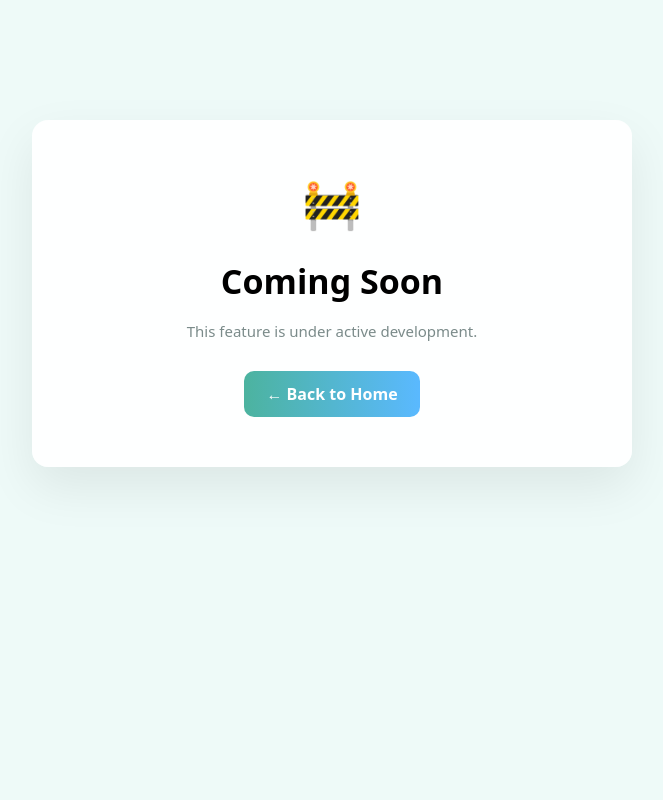
After one commit to recursivezero/tiny, a Flask app: page /coming-soon in a window 1280 px wide. The commit adds this page. Shown: the whole page, without its empty margins (308-971 px from the left). Run offline with Flask 3, Linux system fonts and the light colour scheme; parts of the project's set-up code (start-up, migrations or seed data) failed here and were passed over.

Commit message:
"refactor: app folder structure

```diff
--- a/app/app.py
+++ b/app/app.py
@@ -1,52 +1,15 @@
 import datetime
-import json
-import os
-from warnings import catch_warnings
-import qrcode
+from app.qr import generate_qr_with_logo
 from dotenv import load_dotenv
-from flask import (Flask,jsonify,redirect,render_template,request,send_file,session, url_for)
+from flask import Flask, redirect, render_template, request, session, url_for
 from app.utils.helper import generate_code, is_valid_url, sanitize_url
-from PIL import Image
-from pymongo import MongoClient
+from app.db.data import urls
 
 load_dotenv()
 
 
-def generate_qr_with_logo(data, filename):
-    qr = qrcode.QRCode(
-        error_correction=qrcode.constants.ERROR_CORRECT_H,
-        box_size=20,
-        border=1,
-    )
-    qr.add_data(data)
-    qr.make(fit=True)
-
-    qr_img = qr.make_image(fill_color="black", back_color="white").convert("RGB")
-
-    logo = Image.open("app/static/images/logo.png")
-
-    qr_width, qr_height = qr_img.size
-    logo_size = qr_width // 3
-    logo = logo.resize((logo_size, logo_size))
-
-    pos = ((qr_width - logo_size) // 2, (qr_height - logo_size) // 2)
-
-    qr_img.paste(logo, pos, mask=logo if logo.mode == "RGBA" else None)
-
-    save_path = f"app/static/qr/{filename}"
-    qr_img.save(save_path)
-
-    return save_path
-
-
 app = Flask(__name__)
 app.secret_key = "super-secret-key"
-
-MONGO_URI = os.getenv("MONGO_URI")
-client = MongoClient(MONGO_URI)
-
-db = client["url_shortener"]
-urls = db["urls"]
 
 
 @app.route("/", methods=["GET", "POST"])
@@ -138,142 +101,6 @@ def delete_url(short_code):
     return "", 204
 
 
-@app.route("/admin", methods=["GET", "POST"])
-def admin_page():
-    if request.method == "POST":
-        if "json_file" not in request.files:
-            return "No file uploaded!", 400
-
-        json_file = request.files["json_file"]
-
-        if json_file.filename == "":
-            return "Please select a JSON file", 400
-
-        if not json_file.filename.lower().endswith(".json"):
-            return "Invalid file type! Only .json allowed", 400
-
-        try:
-            data = json.load(json_file)
-        except:
-            return "Invalid JSON format!", 400
-
-        if not isinstance(data, list):
-            return "JSON must contain a list of objects", 400
-
-        required_fields = [
-            "short_code",
-            "original_url",
-            "created_at",
-            "visit_count",
-            "meta",
-        ]
-
-        for index, item in enumerate(data):
-            if not isinstance(item, dict):
-                return f"Item {index} must be an object", 400
-            for f in required_fields:
-                if f not in item:
-                    return f"Missing field '{f}' at index {index}", 400
-            if not item["original_url"].startswith(("http://", "https://")):
-                return f"Invalid URL at index {index}", 400
-
-            try:
-                datetime.datetime.fromisoformat(item["created_at"])
-            except:
-                return f"Invalid created_at timestamp at index {index}", 400
-
-            if not isinstance(item["visit_count"], int):
-                return f"visit_count must be integer at index {index}", 400
-
-            if not isinstance(item["meta"], dict):
-                return f"meta must be dictionary at index {index}", 400
-        for item in data:
-            created_at = datetime.datetime.fromisoformat(item["created_at"])
-            existing = urls.find_one({"short_code": item["short_code"]})
-            if existing:
-                urls.update_one(
-                    {"short_code": item["short_code"]},
-                    {
-                        "$set": {
-                            "visit_count": max(
-                                existing["visit_count"], item["visit_count"]
-                            )
-                        }
-                    },
-                )
-            else:
-                urls.insert_one(
-                    {
-                        "short_code": item["short_code"],
-                        "original_url": item["original_url"],
-                        "created_at": created_at,
-                        "visit_count": item["visit_count"],
-                        "meta": item["meta"],
-                    }
-                )
-
-    all_urls = list(urls.find().sort("created_at", -1))
-    return render_template("admin.html", urls=all_urls)
-
-
-@app.route("/export")
-def export_json():
-    export = []
-    for u in urls.find():
-        export.append(
-            {
-                "short_code": u["short_code"],
-                "original_url": u["original_url"],
-                "created_at": u["created_at"].isoformat(),
-                "visit_count": u["visit_count"],
-                "meta": u["meta"],
-            }
-        )
-
-    path = "urls_export.json"
-    with open(path, "w") as f:
-        json.dump(export, f, indent=4)
-
-    return send_file(path, as_attachment=True)
-
-
-@app.route("/api/shorten", methods=["POST"])
-def api_shorten_url():
-    data = request.get_json()
-
-    if not data or "url" not in data:
-        return jsonify({"success": False, "error": "URL is required"}), 400
-
-    original_url = sanitize_url(data["url"])
-
-    if not is_valid_url(original_url):
-        return jsonify(
-            {
-                "success": False,
-                "error": "Invalid URL. Must start with http:// or https://",
-            }
-        ), 400
-
-    short_code = generate_code()
-    while urls.find_one({"short_code": short_code}):
-        short_code = generate_code()
-
-    urls.insert_one(
-        {
-            "short_code": short_code,
-            "original_url": original_url,
-            "created_at": datetime.datetime.utcnow(),
-            "visit_count": 0,
-        }
-    )
-
-    short_url = request.host_url + short_code
-
-    return jsonify(
-        {
-            "success": True,
-            "original_url": original_url,
-            "short_url": short_url,
-            "short_code": short_code,
-        }
-    ), 201
+@app.route("/coming-soon")
+def coming_soon():
+    return render_template("coming-soon.html")
--- a/app/static/style.css
+++ b/app/static/style.css
@@ -1,5 +1,6 @@
 html,
 body {
+  height: 100%;
   margin: 0;
   font-family: Arial;
   padding: 0;
@@ -19,6 +20,12 @@ input {
 .admin-box {
   margin: 120px auto 60px;
   /* space from header + footer */
+}
+.app-layout {
+  min-height: calc(100vh - var(--header-height));
+  display: flex;
+  flex-direction: column;
+  margin-top: var(--header-height);
 }
 button {
   padding: 8px;
@@ -234,6 +241,7 @@ body.dark-theme section {
 }
 
 :root {
+  --header-height: 55px;
   --bg: #eefaf8;
   --card: rgba(255, 255, 255, 0.95);
   --muted: #7b8b8a;
@@ -263,11 +271,16 @@ body.dark-theme {
 
 .page {
   flex: 1;
-  padding-top: 64px;
   display: flex;
   flex-direction: column;
   align-items: center;
-  padding: 60px 30px;
+
+  padding-top: 80px;
+  /* header height */
+  padding-bottom: 20px;
+  padding-left: 30px;
+  padding-right: 30px;
+
   gap: 28px;
 }
 
@@ -498,8 +511,10 @@ footer {
 .app-footer {
   background: white;
   color: #e5e7eb;
-  padding: 10px 10px;
+  padding: 8px 10px;
   margin-top: auto;
+  position: relative;
+
 }
 .dark-theme .app-footer {
   background: linear-gradient(180deg, #0b1220, #050b14);
@@ -729,5 +744,63 @@ td {
 }
 
 .recent-table-wrapper {
-  margin-bottom: 80px;
+  margin-bottom: 20px;
 }
+/* =========================
+   Coming Soon Page
+========================= */
+
+.coming-soon-page {
+  display: flex;
+  align-items: center;
+  justify-content: center;
+  padding: 120px 20px 60px;
+}
+
+.coming-soon-card {
+  max-width: 520px;
+  width: 100%;
+  background: var(--card);
+  border-radius: 16px;
+  padding: 50px 40px;
+  text-align: center;
+  box-shadow: 0 20px 50px rgba(0, 0, 0, 0.08);
+}
+
+.coming-icon {
+  font-size: 48px;
+  margin-bottom: 18px;
+}
+
+.coming-soon-card h1 {
+  font-size: 34px;
+  margin-bottom: 14px;
+  color: #000;
+}
+
+.dark-theme .coming-soon-card h1 {
+  color: #fff;
+}
+
+.coming-soon-card p {
+  font-size: 15px;
+  color: var(--muted);
+  line-height: 1.6;
+  margin-bottom: 28px;
+}
+
+.coming-btn {
+  display: inline-block;
+  padding: 12px 22px;
+  border-radius: 10px;
+  background: var(--accent-grad);
+  color: #fff;
+  font-weight: 700;
+  text-decoration: none;
+  transition: 0.25s ease;
+}
+
+.coming-btn:hover {
+  transform: scale(1.05);
+  box-shadow: 0 12px 28px rgba(77, 163, 185, 0.25);
+}
--- /dev/null
+++ b/app/templates/coming-soon.html
@@ -0,0 +1,31 @@
+<!DOCTYPE html>
+<html lang="en">
+
+<head>
+  <meta charset="UTF-8" />
+  <meta name="viewport" content="width=device-width, initial-scale=1" />
+  <title>Coming-soon</title>
+
+  <!-- Reuse main CSS -->
+  <link rel="stylesheet" href="/static/style.css">
+</head>
+
+<body>
+
+
+
+  <main class="page coming-soon-page">
+    <div class="coming-soon-card">
+      <div class="coming-icon">🚧</div>
+      <h1>Coming Soon</h1>
+      <p>
+        This feature is under active development.
+      </p>
+
+      <a href="/" class="coming-btn">← Back to Home</a>
+    </div>
+  </main>
+
+</body>
+
+</html>
--- a/pyproject.toml
+++ b/pyproject.toml
@@ -34,7 +34,7 @@ dependencies = [
 
 [project.scripts]
 tiny = "app.cli:main"
-lint = "utils.lint:main"
+lint = "app.utils.lint:main"
 
 [build-system]
 requires = ["poetry-core"]
```
Also changed, not shown: app/admin.py (added, +104 -0 lines), app/api/fast_api.py (added, +53 -0 lines), app/database.py (deleted, +0 -7 lines), app/db/data.py (added, +8 -0 lines), app/models.py (deleted, +0 -10 lines), app/qr.py (added, +29 -0 lines), app/templates/index.html (+23 -23 lines), app/utils/lint.py (added, +23 -0 lines), 4 other files.
